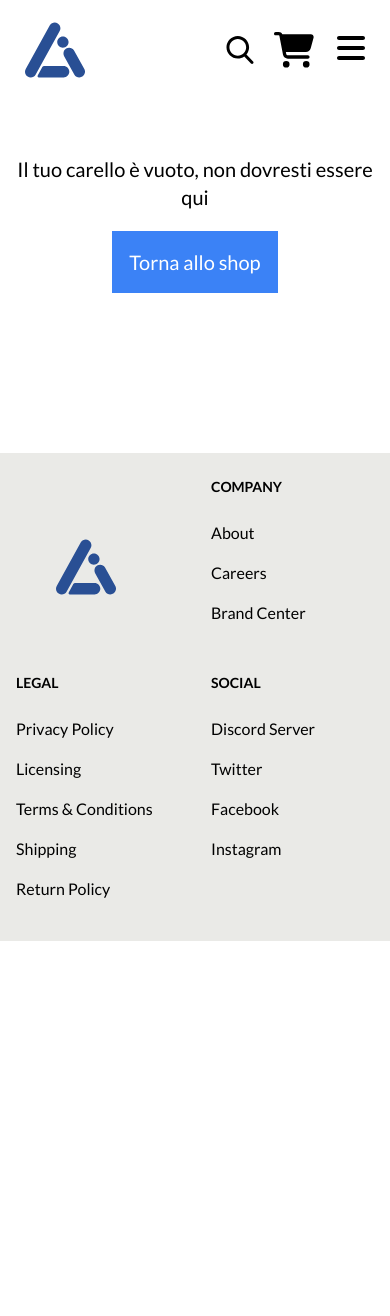
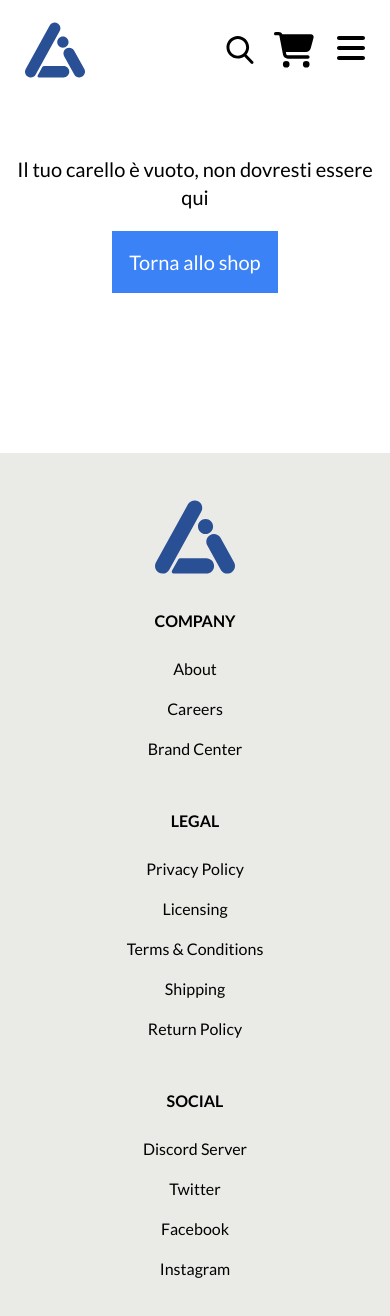
Before and after one commit to AntonioLicitra/Penta-Ecommerce-FE, a Vue app: page /checkout in a window 390 px wide. Shown: the top 1316 px of the page. Before the commit the page ends 941 px from the top, so only its background shows below. Built offline with nearby package versions, Linux system fonts and the light colour scheme.

Commit message:
migliorato logo responsive

```diff
--- a/index.html
+++ b/index.html
@@ -2,7 +2,7 @@
 <html lang="en">
   <head>
     <meta charset="UTF-8">
-    <link rel="icon" href="/favicon.ico">
+    <link rel="icon" href="/favicon.png">
     <meta name="viewport" content="width=device-width, initial-scale=1.0">
     <link rel="preconnect" href="https://fonts.googleapis.com">
     <link rel="preconnect" href="https://fonts.gstatic.com" crossorigin>
--- a/src/components/Footer.vue
+++ b/src/components/Footer.vue
@@ -1,15 +1,15 @@
 <template>
 
     <footer class="text-black bg-grigio mt-36">
-      <div class="mx-auto w-full max-w-screen-xl">
-        <div class="grid grid-cols-2 gap-8 px-4 py-6 lg:py-8 md:grid-cols-4">
+      <div class="mx-auto w-full max-w-screen-xl ">
+        <div class="grid grid-cols-1 gap-8 px-4 py-6 lg:py-8 min-[641px]:grid-cols-4 ">
 
-          <RouterLink to="/">
-            <img src="../assets/img/logo.svg" alt="logo" class="w-[60px] mt-[60px] ml-[40px]">
+          <RouterLink to="/" class="flex justify-center items-center min-[641px]:block">
+            <img src="../assets/img/logo.svg" alt="logo" class="  w-[80px] mt-[20px] md:ml-[40px] max-[640px]:mx-[140px] ">
           </RouterLink>
 
-          <div>
-              <h2 class="mb-6 text-sm font-semibold  uppercase ">Company</h2>
+          <div class="max-[640px]:text-center">
+              <h2 class="mb-6 text-base font-bold  uppercase ">Company</h2>
               <ul class=" font-medium">
                   <li class="mb-4">
                       <a href="#" class=" hover:underline">About</a>
@@ -24,8 +24,8 @@
           </div>
 
 
-          <div>
-              <h2 class="mb-6 text-sm font-semibold  uppercase ">Legal</h2>
+          <div class="max-[640px]:text-center">
+              <h2 class="mb-6 text-base font-semibold  uppercase ">Legal</h2>
               <ul class=" font-medium">
                   <li class="mb-4">
                       <a href="#" class="hover:underline">Privacy Policy</a>
@@ -45,8 +45,8 @@
               </ul>
           </div>
 
-          <div>
-              <h2 class="mb-6 text-sm font-semibold  uppercase ">Social</h2>
+          <div class="max-[640px]:text-center">
+              <h2 class="mb-6 text-base font-semibold  uppercase ">Social</h2>
               <ul class=" font-medium">
                   <li class="mb-4">
                       <a href="#" class="hover:underline">Discord Server</a>
--- a/src/views/Checkout.vue
+++ b/src/views/Checkout.vue
@@ -181,13 +181,14 @@ export default {
 
       this.total = total.toFixed(2);
     },
-    checkout() {
+    checkout(e) {
 
       if(this.email != '' && this.nome != '' &&
          this.carta != '' && this.MMYY != '' &&
          this.cvc != '' &&  this.indirizzo !='' &&
          this.zip !=''){
         this.loading = true
+        e.preventDefault();
 
       setTimeout(() => {
         window.location.href = '/confirm'
```
Also changed, not shown: public/favicon.png (added), 1 other file (tests, documents, lock files or other folders).
